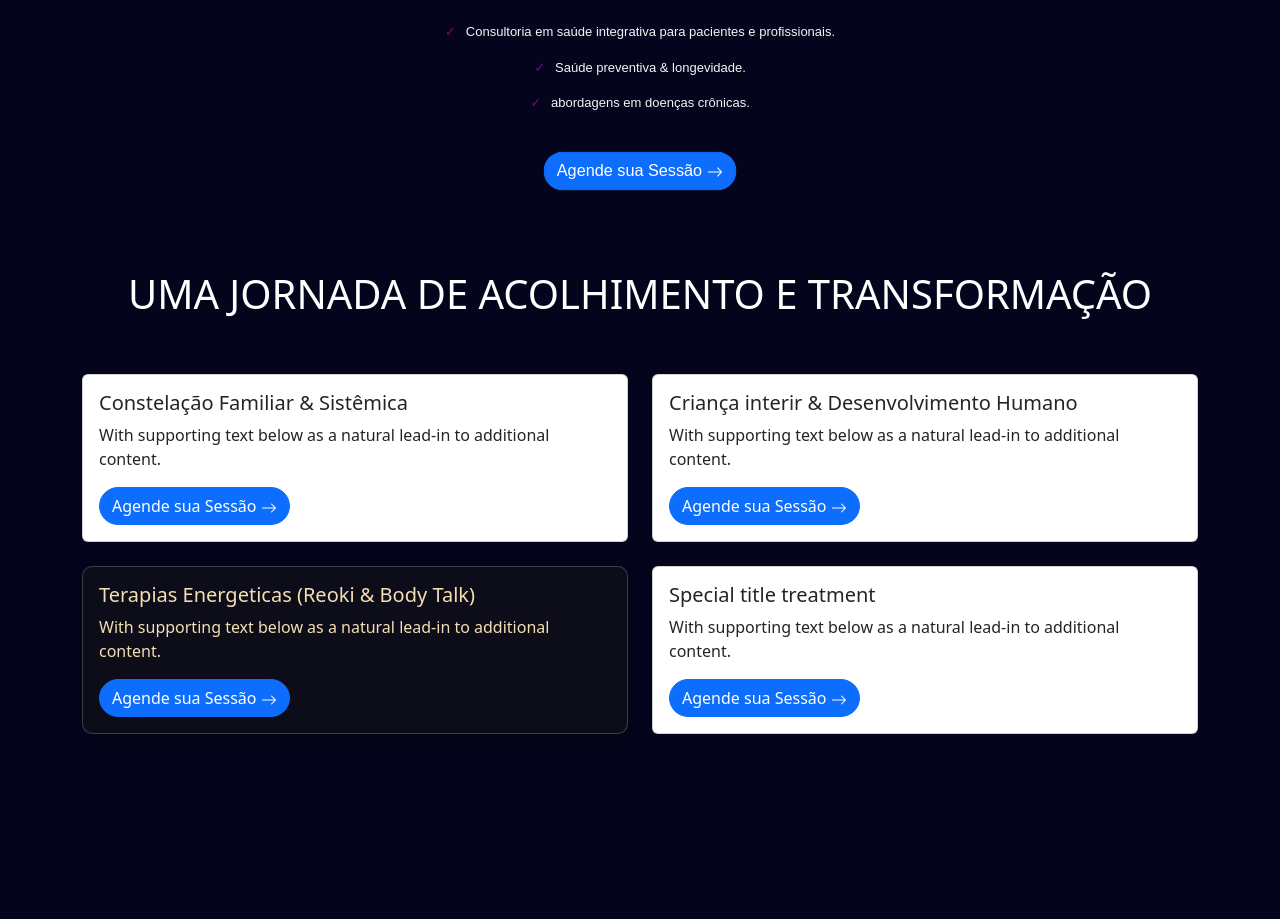
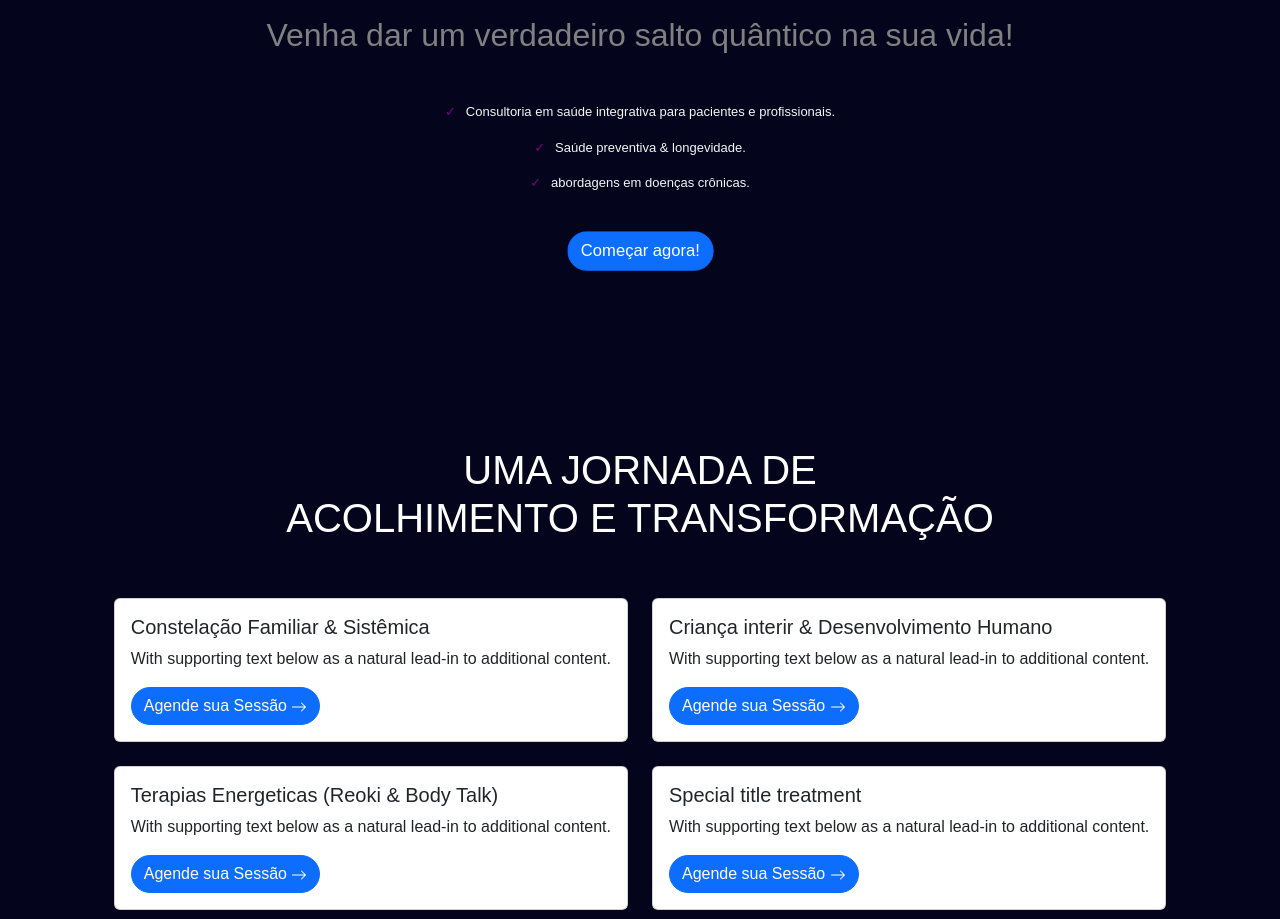
Before and after one commit to Adrielmedeiros01/TerapiasIntegrativas, a plain HTML site: page index.html in a window 1280 px wide. Shown: the part 1510-2429 px from the top of the page. Drawn offline with nearby package versions, Linux system fonts and the light colour scheme; a web font is replaced by a local one.

Commit message:
Update index.html

```diff
--- a/index.html
+++ b/index.html
@@ -25,6 +25,7 @@ body {
     /* background-image: linear-gradient( #04051D 70%, #F8F9FA); */
     background-color: #04051D;
     color: white;
+    font-family: sans-serif;
 }
 
 .sessao1{
@@ -166,6 +167,7 @@ section .card:hover {
                 }
             </style>
             <div class="collapse navbar-collapse" id="navbarNav">
+
                 <ul class="navbar-nav">
                     <li class="nav-item">
                         <a class="nav-link" aria-current="page" href="#">Home</a>
@@ -264,6 +266,8 @@ section .card:hover {
         border-radius: 10px;
         /* background-color: #7670DC; */
         font-family: sans-serif;
+        margin-top: 5rem;
+        margin-bottom: 6rem;
     }
 
     .mentoria ul {
@@ -297,13 +301,13 @@ section .card:hover {
 
 
         <div id="reveal" class="meio">
-            <h2 style="color: #AFD6F2;">Venha dar um verdadeiro salto quântico na sua vida!</h2>
+            <h2 style="color: gray">Venha dar um verdadeiro salto quântico na sua vida!</h2>
             <ul class="info">
                 <li><span id="checklist"> &#10003;</span>Consultoria em saúde integrativa para pacientes e profissionais.</li>
                 <li><span id="checklist"> &#10003;</span>Saúde preventiva & longevidade.</li>
                 <li><span id="checklist"> &#10003;</span>abordagens em doenças crônicas.</li><br><br>
                  <!-- <li> <span id="checklist"> &#10003;</span>Devolver a energia do corpo  e a vitalidade!</li> -->
-                      <button type="button" class="btn btn-primary btnC">Agende sua Sessão <svg xmlns="http://www.w3.org/2000/svg" width="16" height="16" fill="currentColor" class="bi bi-arrow-right" viewBox="0 0 16 16">
+                      <button type="button" class="btn btn-primary btnC">Começar agora!
   <path fill-rule="evenodd" d="M1 8a.5.5 0 0 1 .5-.5h11.793l-3.147-3.146a.5.5 0 0 1 .708-.708l4 4a.5.5 0 0 1 0 .708l-4 4a.5.5 0 0 1-.708-.708L13.293 8.5H1.5A.5.5 0 0 1 1 8"/>
 </svg></button>
             </ul>
@@ -317,7 +321,7 @@ section .card:hover {
         <section id="reveal" class="d-flex flex-column justify-content-center align-items-center py-5 py-md-6">
 
             <div id="section3">
-                <h1 class="display-6 text-center">UMA JORNADA DE ACOLHIMENTO E TRANSFORMAÇÃO</h1><br><br>
+                <h1 class="display-6 text-center">UMA JORNADA DE <br> ACOLHIMENTO E TRANSFORMAÇÃO</h1><br><br>
             <div class="row">
                 <div class="col-sm-6 mb-3 mb-sm-0">
                     <div id="reveal" class="card h-100">
@@ -345,11 +349,7 @@ section .card:hover {
             <br>
             <div class="row">
                 <div class="col-sm-6 mb-3 mb-sm-0">
-                    <div style=" background: rgba(24, 24, 24, 0.479);
-        backdrop-filter: blur(5px);
-        border-radius: 10px;
-        border: 1px solid rgba(255, 255, 255, 0.2);
-        box-shadow: 0 8px 32px rgba(0, 0, 0, 0.3); color: wheat;" id="reveal" class="card h-100">
+                    <div id="reveal" class="card h-100">
                         <div class="card-body">
                             <h5 class="card-title">Terapias Energeticas (Reoki & Body Talk)</h5>
                             <p class="card-text">With supporting text below as a natural lead-in to additional content.
@@ -392,11 +392,8 @@ section .card:hover {
             <div class="col-md-6">
                 <div class="ladA">
                     <h1 id="reveal" class="display-6">INFORMAÇÕES DE CONTATO</h1><br>
-                    <p id="reveal" style="color: grey;">Estamos localizados na cidade de Princesa Isabel, no sertão da Paraíba, em um espaço preparado com carinho para oferecer acolhimento, escuta e transformação.
-
-Nosso ambiente foi pensado para proporcionar tranquilidade, conforto e segurança, permitindo que cada pessoa se sinta à vontade durante seu processo terapêutico.
-</p><br>
-                    <ul style="list-style-type: none;">
+                    <p id="reveal" style="color: grey;">Estamos localizados na cidade de Princesa Isabel, no sertão da Paraíba, em um espaço preparado com carinho para oferecer acolhimento, escuta e transformação.</p><br>
+                    <ul style="list-style-type: none; padding: 0; margin-right: 0;">
                         <li id="reveal"><svg xmlns="http://www.w3.org/2000/svg" width="16" height="16" fill="currentColor"
                                 class="bi bi-geo-alt" viewBox="0 0 16 16">
                                 <path
```
